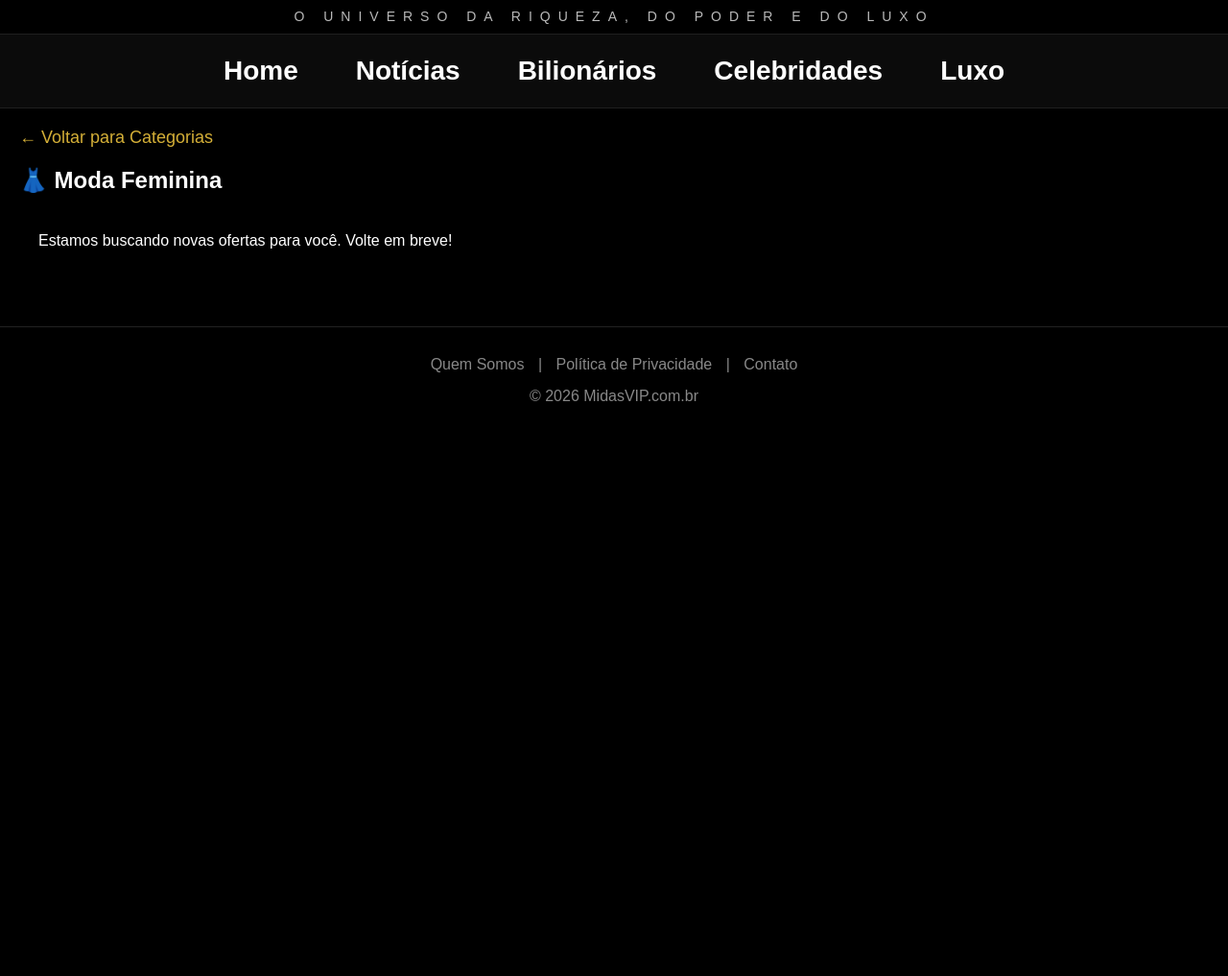
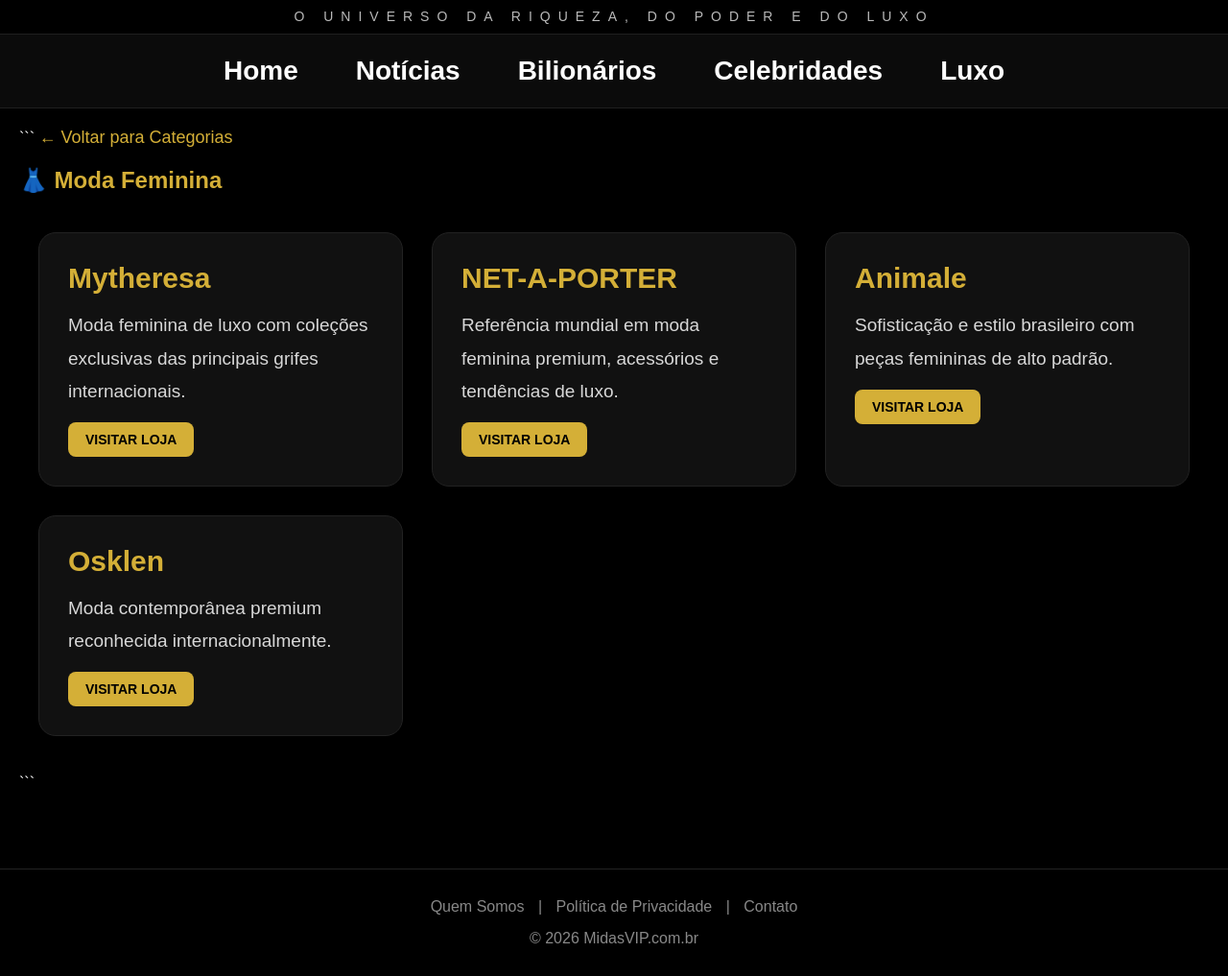
Before and after one commit to roney-midasvip/midasvip, a Flask app: page /moda-feminina in a window 1280 px wide. Shown: the part 384-1401 px from the top of the page at 96% size. Before the commit the page ends 802 px from the top, so only its background shows below. Run offline with Flask 3, Linux system fonts and the light colour scheme; data that the repository does not hold is empty.

Commit message:
Update moda_feminina.html

````diff
--- a/templates/moda_feminina.html
+++ b/templates/moda_feminina.html
@@ -6,50 +6,72 @@
 
 <div style="max-width: 1400px; margin: 20px auto; padding: 0 20px;">
 
+```
 <a href="/midasvip-select"
-       style="color: #d4af37; text-decoration: none; font-size: 18px; display: inline-block; margin-bottom: 20px;">
+   style="color:#d4af37;text-decoration:none;font-size:18px;display:inline-block;margin-bottom:20px;">
    ← Voltar para Categorias
 </a>
 
-    <h2>👗 Moda Feminina</h2>
+<h2 style="color:#d4af37;margin-bottom:30px;">
+    👗 Moda Feminina
+</h2>
 
 <div class="grid">
 
-        {% for item in produtos %}
+    <div class="card">
+        <h3>Mytheresa</h3>
+        <p>
+            Moda feminina de luxo com coleções exclusivas das
+            principais grifes internacionais.
+        </p>
+        <a href="https://www.mytheresa.com"
+           target="_blank"
+           class="btn">
+           VISITAR LOJA
+        </a>
+    </div>
 
     <div class="card">
-
-            {% if item.images %}
-            <img src="{{ item.images[0].url }}"
-                 alt="{{ item.name }}"
-                 style="width:100%; max-height:250px; object-fit:contain;">
-            {% endif %}
-
-            <h3>{{ item.name }}</h3>
-
-            {% if item.options and item.options[0].pricing %}
+        <h3>NET-A-PORTER</h3>
         <p>
-                <strong>
-                    R$ {{ "%.2f"|format(item.options[0].pricing[0].price) }}
-                </strong>
+            Referência mundial em moda feminina premium,
+            acessórios e tendências de luxo.
         </p>
-            {% endif %}
-
-            <a href="{{ item.url }}"
+        <a href="https://www.net-a-porter.com"
            target="_blank"
            class="btn">
-               VER DETALHES
+           VISITAR LOJA
         </a>
+    </div>
+
+    <div class="card">
+        <h3>Animale</h3>
+        <p>
+            Sofisticação e estilo brasileiro com peças
+            femininas de alto padrão.
+        </p>
+        <a href="https://www.animale.com.br"
+           target="_blank"
+           class="btn">
+           VISITAR LOJA
+        </a>
+    </div>
+
+    <div class="card">
+        <h3>Osklen</h3>
+        <p>
+            Moda contemporânea premium reconhecida
+            internacionalmente.
+        </p>
+        <a href="https://www.osklen.com.br"
+           target="_blank"
+           class="btn">
+           VISITAR LOJA
+        </a>
+    </div>
 
 </div>
-
-        {% else %}
-
-        <p>Estamos buscando novas ofertas para você. Volte em breve!</p>
-
-        {% endfor %}
-
-    </div>
+```
 
 </div>
 
````
Lines whose indentation alone changed are shown as unchanged.
